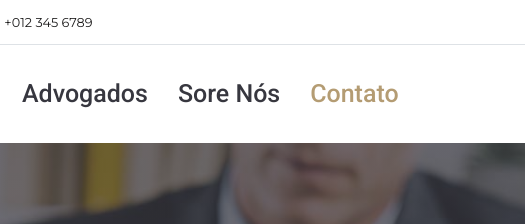
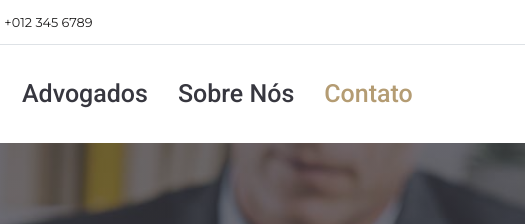
Before and after one commit to MarceloFLopez/site_teste, a plain HTML site: page contact.html in a window 1280 px wide. Shown: the top 224 px of the page, 547-1072 px from the left. Drawn offline with nearby package versions, Linux system fonts and the light colour scheme.

Commit message:
Atualizar o contact.html

```diff
--- a/contact.html
+++ b/contact.html
@@ -88,7 +88,7 @@
                             <a href="index.html" class="nav-item nav-link " style="font-size: 25px;">Home</a>
                             <a href="service.html" class="nav-item nav-link" style="font-size: 25px;">Praticas</a>
                             <a href="team.html" class="nav-item nav-link" style="font-size: 25px;">Advogados</a>
-                            <a href="about.html" class="nav-item nav-link" style="font-size: 25px;">Sore Nós</a>
+                            <a href="about.html" class="nav-item nav-link" style="font-size: 25px;">Sobre Nós</a>
                             <a href="contact.html" class="nav-item nav-link active" style="font-size: 25px;">Contato</a>
                         </div>
 
```
